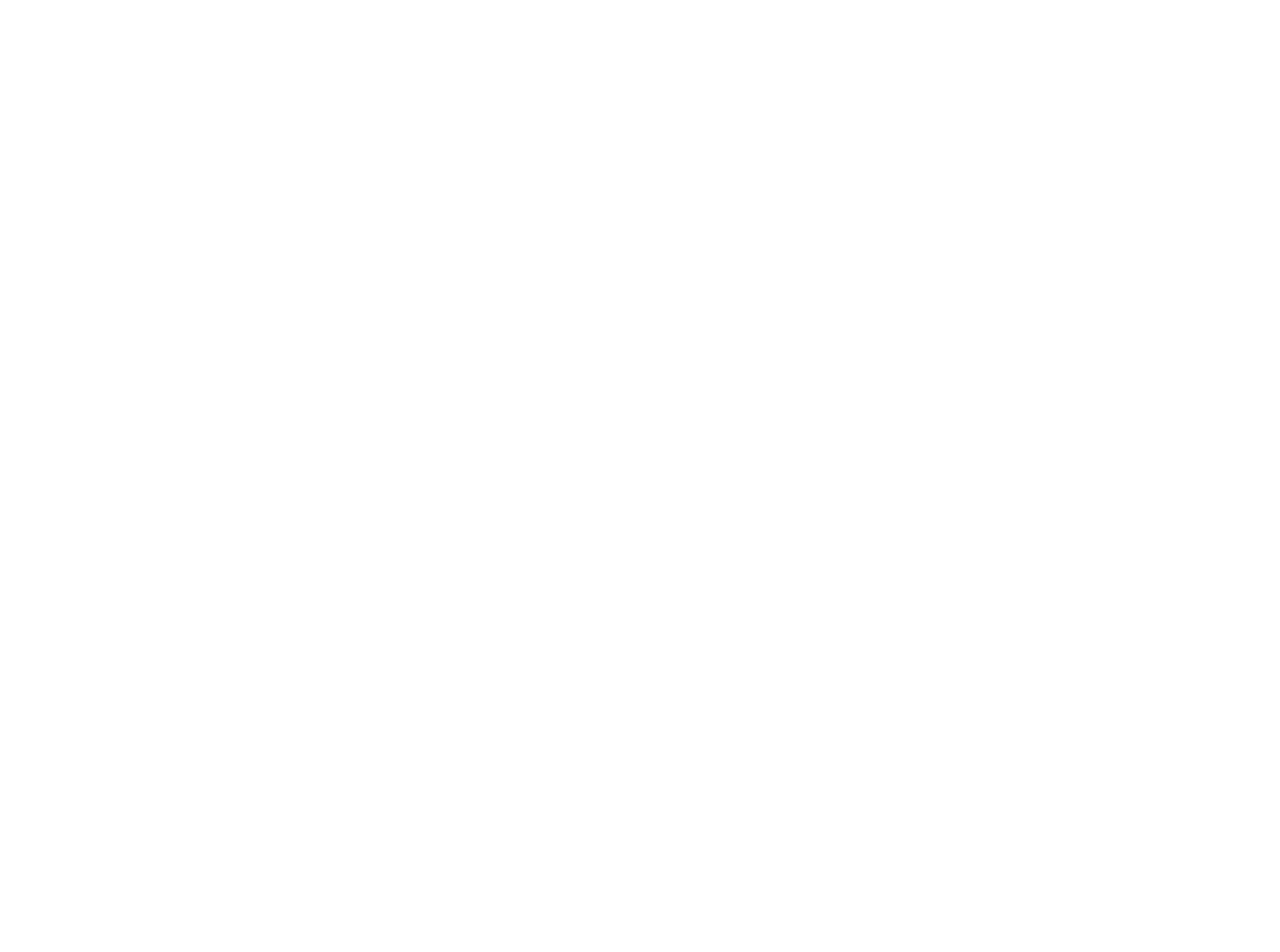
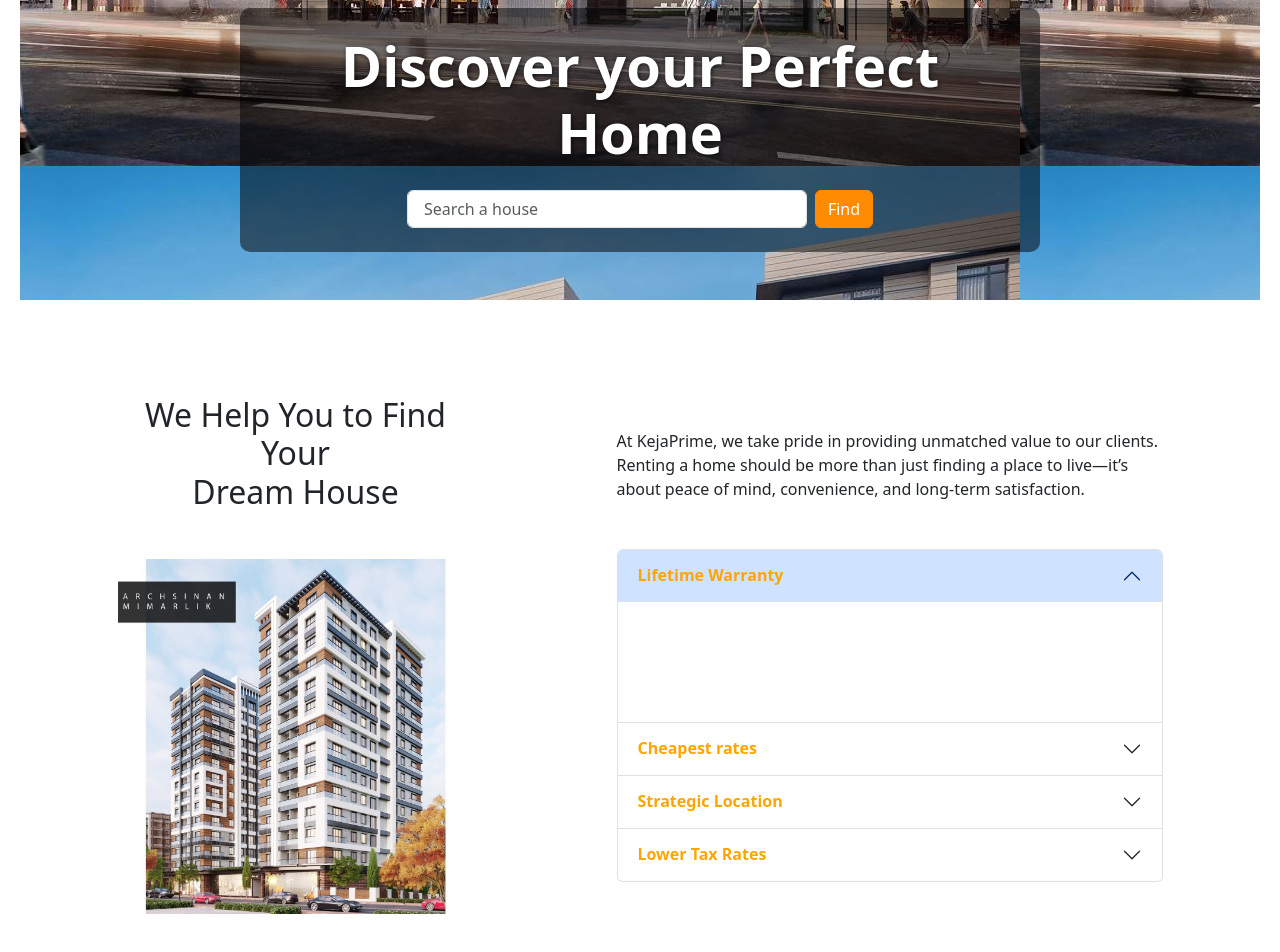
Before and after one commit to lupamo/kejaPrime_v2, a React (Vite) app in the folder frontend/: page / in a window 1280 px wide. Shown: the part 664-1616 px from the top of the page. Before the commit the page ends 800 px from the top, so only its background shows below. Built offline with nearby package versions, Linux system fonts and the light colour scheme.

Commit message:
my first work

```diff
--- a/frontend/package.json
+++ b/frontend/package.json
@@ -10,6 +10,7 @@
     "preview": "vite preview"
   },
   "dependencies": {
+    "@popperjs/core": "^2.11.8",
     "bootstrap": "^5.3.3",
     "react": "^18.3.1",
     "react-dom": "^18.3.1",
--- a/frontend/src/App.jsx
+++ b/frontend/src/App.jsx
@@ -1,6 +1,8 @@
 import React from 'react';
 import './App.css';
 import Navbar from './components/Navbar';
+import HeroSection from './components/HeroSection';
+import Value from './components/Value';
 import { BrowserRouter } from 'react-router-dom';
 // import Routes from './Routes';
 function App() {
@@ -8,6 +10,8 @@
  return (
   <BrowserRouter>
       <Navbar />
+      <HeroSection />
+      <Value />
   </BrowserRouter>
  )
 }
--- /dev/null
+++ b/frontend/src/components/HeroSection.jsx
@@ -0,0 +1,34 @@
+import React from 'react'
+import '../styles/HeroSection.css';
+//import exterior from'../assets/images/exterior.jpg';
+import 'bootstrap/dist/css/bootstrap.min.css';
+const HeroSection = () => {
+  return (
+    <div className='hero-section d-flex justify-content-center align-items-end gap-7 z-20'>
+        <div className='hero-title container text-center mb-5 p-4'>
+            <h1 className='display-4 fw-bold text-white fw-bold  mb-4 hero-title'>
+                Discover your Perfect Home
+            </h1>
+            <div className='search-bar d-flex justify-content-center'>
+                <input type="text"
+                    className='form-control me-2'
+                    placeholder=' Search a house'
+                    style={{ maxWidth:'400px' }}
+                />
+                <button
+                    className='btn'
+                    style={{
+                        backgroundColor: 'darkorange',
+                        borderColor: 'darkorange',
+                        color: 'white',
+                    }}
+                >
+                    Find
+                </button>
+            </div>
+        </div>
+    </div>
+  )
+}
+
+export default HeroSection
--- /dev/null
+++ b/frontend/src/components/Value.jsx
@@ -0,0 +1,96 @@
+import React from 'react'
+import '../styles/Value.css';
+import exterior from '../assets/images/exterior_5.jpg';
+import 'bootstrap/dist/css/bootstrap.min.css';
+import 'bootstrap/dist/js/bootstrap.bundle.min.js';
+
+const Value = () => {
+  return (
+    <section className='value-section py-5'>
+        <div className='container-md'>
+            <div className='row my-5 gap-5 justify-content-around align-items-center'>
+                {/*left image */}
+                <div className='col-6 col-lg-4'>
+                    <div className='text-center'>
+                        <h2> We Help You to Find Your <br /> Dream House</h2>
+                    </div>
+                    <img src={exterior} alt="My home"  className=' mt-5 img-fluid' />
+                </div>
+                {/*Accordion part 1*/}
+                <div className='col-lg-6'>
+                    <div>
+                        <p>
+                        At KejaPrime, we take pride in providing unmatched value to our clients. <br /> Renting a home should be more than just finding a place to live—it’s about peace of mind, convenience, and long-term satisfaction.
+                        </p>
+                    </div>
+                    <div className='accordion mt-5 ' id='valuesAccordion'>
+                        <div className='accordion-item'>
+                            <h2 className='accordion-header' id='heading-1'>
+                                <button className='accordion-button' type='button' data-bs-toggle='collapse'
+                                data-bs-target='#value-1' aria-expanded='true'
+                                aria-controls='value-1'> Lifetime Warranty</button>
+                            </h2>
+                            <div id='value-1' className='accordion-collapse collapse show'
+                            aria-labelledby='heading-1' data-bs-parent='#valuesAccordion'>
+                                <div className='accordion-body'>
+                                    <p>
+                                        We offer a lifetime warranty on all our rented properties through our platform. <br /> This ensures you always have peace of mind when renting with us.
+                                    </p>
+                                </div>
+                            </div>
+                        </div>
+                        {/*Accordion part 2*/}
+                        <div className='accordion-item'>
+                            <h2 className='accordion-header' id='heading-2'>
+                                <button className='accordion-button collapsed' type='button' data-bs-toggle='collapse'
+                                data-bs-target='#value-2' aria-expanded='false'
+                                aria-controls='value-2'> Cheapest rates</button>
+                            </h2>
+                            <div id='value-2' className='accordion-collapse collapse'
+                            aria-labelledby='heading-2' data-bs-parent='#valuesAccordion'>
+                                <div className='accordion-body'>
+                                    <p>
+                                    Our rental prices are guaranteed to be the lowest in the market. We value affordability without compromising on quality and service. <br /> This ensures you always have peace of mind when renting with us.
+                                    </p>
+                                </div>
+                            </div>
+                        </div>
+                        <div className='accordion-item'>
+                            <h2 className='accordion-header' id='heading-3'>
+                                <button className='accordion-button collapsed' type='button' data-bs-toggle='collapse'
+                                data-bs-target='#value-3' aria-expanded='false'
+                                aria-controls='value-3'> Strategic Location</button>
+                            </h2>
+                            <div id='value-3' className='accordion-collapse collapse'
+                            aria-labelledby='heading-3' data-bs-parent='#valuesAccordion'>
+                                <div className='accordion-body'>
+                                    <p>
+                                    All our properties are situated in prime locations, ensuring easy access to essential services and transportation. <br /> This ensures you always have peace of mind when renting with us.
+                                    </p>
+                                </div>
+                            </div>
+                        </div>
+                        <div className='accordion-item'>
+                            <h2 className='accordion-header' id='heading-4'>
+                                <button className='accordion-button collapsed' type='button' data-bs-toggle='collapse'
+                                data-bs-target='#value-4' aria-expanded='false'
+                                aria-controls='value-4'> Lower Tax Rates</button>
+                            </h2>
+                            <div id='value-4' className='accordion-collapse collapse'
+                            aria-labelledby='heading-4' data-bs-parent='#valuesAccordion'>
+                                <div className='accordion-body'>
+                                    <p>
+                                    All our properties are situated in prime locations, ensuring easy access to essential services and transportation. <br /> This ensures you always have peace of mind when renting with us.
+                                    </p>
+                                </div>
+                            </div>
+                        </div>
+                    </div>
+                </div>
+            </div>
+        </div>
+    </section>
+  )
+}
+
+export default Value
--- /dev/null
+++ b/frontend/src/styles/HeroSection.css
@@ -0,0 +1,17 @@
+.hero-section {
+	margin-top: 100px;
+    background-image: url('../assets/images/exterior_6.jpg');
+    height: 100vh;
+	padding: 0 15px;
+	margin-left: 20px;
+	margin-right: 20px;
+}
+.hero-section .container {
+	max-width: 800px;
+	background: rgba(0, 0, 0, 0.5);
+	border-radius: 10px;
+	padding: 20px;
+}
+.hero-title{
+	text-shadow: 1px 1px 5px rgba(0, 0, 0, 0.7);
+}
--- /dev/null
+++ b/frontend/src/styles/Value.css
@@ -0,0 +1,4 @@
+.accordion-header .accordion-button {
+    font-weight: bold;
+    color:orange;
+}
```
Also changed, not shown: frontend/src/assets/images/hero.png (added), 1 other file (tests, documents, lock files or other folders).
